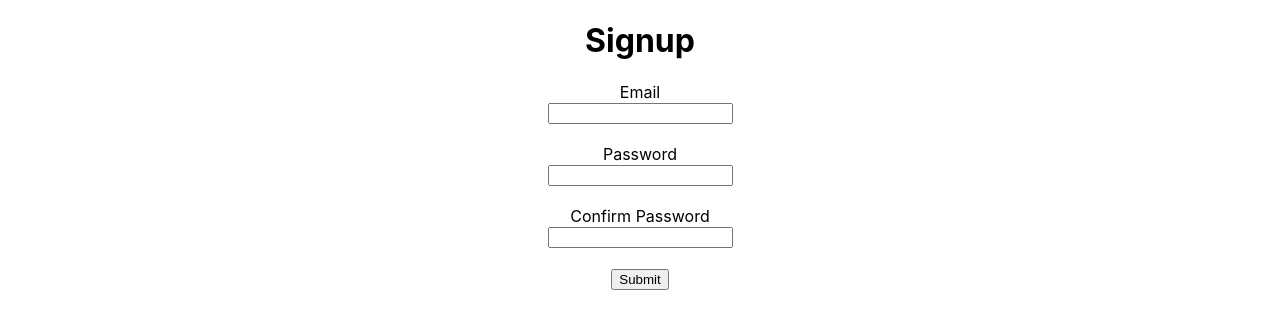
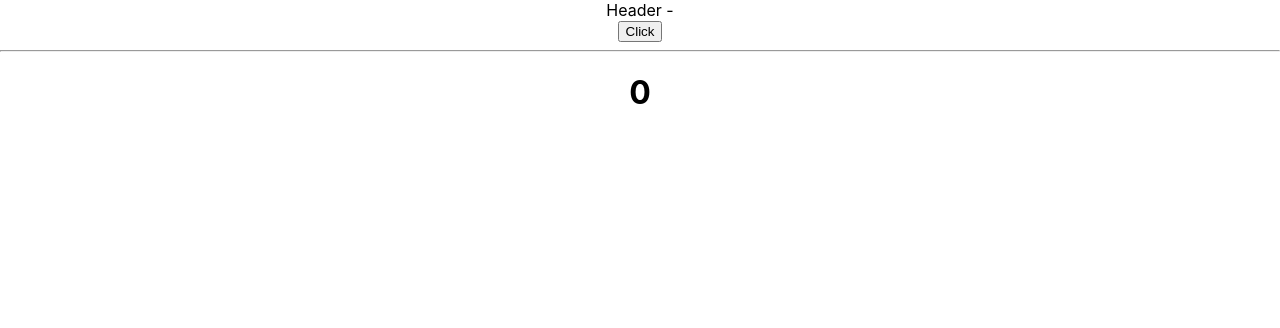
Before and after one commit to kocirfan/project-react, a React (Create React App) app: page / in a window 1280 px wide. Shown: the top 328 px of the page. Built offline with nearby package versions, Linux system fonts and the light colour scheme.

Commit message:
Memoization

```diff
--- a/src/App.js
+++ b/src/App.js
@@ -1,7 +1,7 @@
 import "./App.css";
 import React from "react";
-import Signup from "./components/Signup";
-// import { useState, useEffect } from 'react';
+
+
 // import Header from './components/Header';
 // import User from './components/User';
 // import Counter from './components/Counter';
@@ -11,17 +11,82 @@ import Signup from "./components/Signup";
 // import About from "./route_components/About";
 // import Users from "./route_components/Users";
 // import Error404 from "./route_components/Error404";
+//import Signup from "./components/Signup";
+import { useState, useMemo, useCallback } from 'react';
+import Header from "./Memoization/Header";
 
-function App() {
+
+// MEMOİZATİON
+
+
+ function App() {
+  const [number, setNumber] = useState(0);
+
+  //***useCallback */
+  const increment = useCallback(()=>{
+    setNumber((prevState) => prevState + 1);
+  }, []);
   return (
     <div className="App">
+      <Header increment={increment} />
+      <hr/>
+      <h1>{number}</h1>
 
-      <Signup />
+
     </div>
-  );
+  )
 }
 export default App;
 
+
+//--------------------------------------------------
+// ********* react.memo / usememo ***********
+// function App() {
+//   const [number, setNumber] = useState(0);
+
+   // react.memo / usememo
+//   const data = useMemo(() =>{
+//     return calculeObject(number)
+//   }, [number]);
+
+//   return (
+//     <div className="App">
+//       <Header data={data}/>
+
+//       <hr/>
+//       <h1>{number}</h1>
+//       <button onClick={() => setNumber(number +1)}>Click</button>
+
+//       <br></br>
+//       <br></br>
+
+//     </div>
+
+//   )
+// }
+
+// export default App;
+
+// function calculeObject(number){
+//   console.log('calculating...');
+//   for(let i=0; i<10000; i++){}
+//   console.log('calculated');
+//   return {name: "irfan", number};
+
+// }
+// --------------------------------------------------
+
+// Formik yup ve validation kontrol
+// function App() {
+//   return (
+//     <div className="App">
+
+//       <Signup />
+//     </div>
+//   );
+// }
+// export default App;
+// ----------------------------------------------------
 //* Routes**
 
 // function App(){
@@ -56,6 +121,7 @@ export default App;
 // }
 
 // export default App;
+//-------------------------------------------------------------
 
 /* //// function App() {
 //   return (
--- /dev/null
+++ b/src/Memoization/Header.js
@@ -0,0 +1,30 @@
+import React from 'react'
+
+// ****** useMemo *********
+// function Header({ number, data}) {
+//     console.log('header rendered.');
+//     return (
+//     <div>
+//         Header - {number}
+
+//     <br></br>
+//     <code>{JSON.stringify(data)}</code>
+//     </div>
+//   )
+// }
+// export default React.memo(Header);
+
+
+function Header({ number, increment}) {
+    console.log('header rendered.');
+    return (
+    <div>
+        Header - {number}
+
+    <br></br>
+    <button onClick={increment}>Click</button>
+
+    </div>
+  )
+}
+export default React.memo(Header);
```
